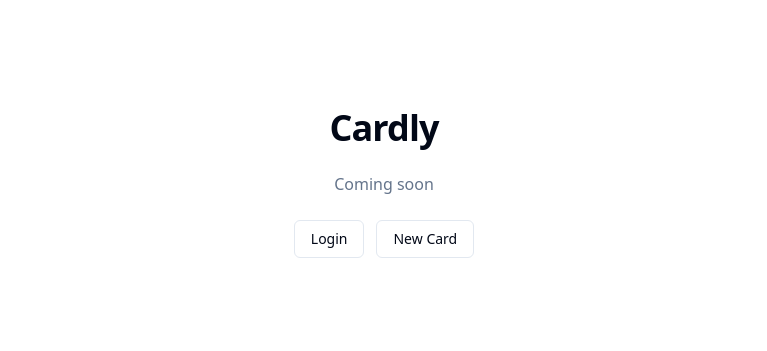
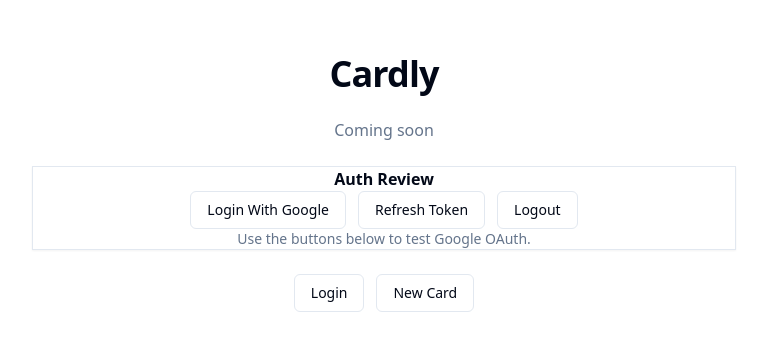
Before and after one commit to taltech-vanemarendajaks/team-13-cardly, a Next.js app in the folder frontend/: page / in a window 1280 px wide. Shown: the part 217-568 px from the top of the page, without its empty margins (256-1023 px from the left). Built offline with nearby package versions, Linux system fonts and the light colour scheme; no server answers.

Commit message:
temp test frontend added

```diff
--- a/frontend/app/login/page.tsx
+++ b/frontend/app/login/page.tsx
@@ -1,8 +1,13 @@
+import { AuthControls } from "../../tempTestAuth/AuthControls";
+
 export default function LoginPage() {
   return (
     <main className="mx-auto flex min-h-screen w-full max-w-3xl flex-col gap-4 p-8">
       <h1 className="text-3xl font-semibold">Login</h1>
-      <p className="text-muted-foreground">Google sign-in page placeholder.</p>
+      <p className="text-muted-foreground">
+        Minimal review page for the Google OAuth flow wired to the backend.
+      </p>
+      <AuthControls authSuccess={false} />
     </main>
   );
 }
--- a/frontend/app/page.tsx
+++ b/frontend/app/page.tsx
@@ -1,15 +1,28 @@
 import Link from "next/link";
+import { AuthControls } from "../tempTestAuth/AuthControls";
 
 const links = [
   { href: "/login", label: "Login" },
   { href: "/editor/new", label: "New Card" }
 ];
 
-export default function Home() {
+type HomePageProps = {
+  searchParams?: Promise<{
+    auth?: string | string[];
+  }>;
+};
+
+export default async function Home({ searchParams }: HomePageProps) {
+  const resolvedSearchParams = (await searchParams) ?? {};
+  const authParam = Array.isArray(resolvedSearchParams.auth)
+    ? resolvedSearchParams.auth[0]
+    : resolvedSearchParams.auth;
+
   return (
     <main className="mx-auto flex min-h-screen w-full max-w-3xl flex-col items-center justify-center gap-6 p-8 text-center">
       <h1 className="text-4xl font-bold tracking-tight">Cardly</h1>
       <p className="text-muted-foreground">Coming soon</p>
+      <AuthControls authSuccess={authParam === "success"} />
       <div className="flex flex-wrap items-center justify-center gap-3">
         {links.map((link) => (
           <Link
--- /dev/null
+++ b/frontend/tempTestAuth/AuthControls.tsx
@@ -0,0 +1,152 @@
+"use client";
+
+import { useEffect, useState } from "react";
+
+const apiBaseUrl = process.env.NEXT_PUBLIC_API_URL ?? "http://localhost:3001";
+
+type RefreshSession = {
+  accessToken: string;
+  accessTokenExpiresIn: string;
+};
+
+type AuthControlsProps = {
+  authSuccess: boolean;
+};
+
+async function readErrorMessage(response: Response) {
+  try {
+    const payload = (await response.json()) as {
+      message?: string | string[];
+      error?: string;
+    };
+
+    if (Array.isArray(payload.message)) {
+      return payload.message.join(", ");
+    }
+
+    if (typeof payload.message === "string") {
+      return payload.message;
+    }
+
+    if (typeof payload.error === "string") {
+      return payload.error;
+    }
+  } catch {
+    return `${response.status} ${response.statusText}`;
+  }
+
+  return `${response.status} ${response.statusText}`;
+}
+
+export function AuthControls({ authSuccess }: AuthControlsProps) {
+  const [accessToken, setAccessToken] = useState("");
+  const [status, setStatus] = useState("Use the buttons below to test Google OAuth.");
+  const [isRefreshing, setIsRefreshing] = useState(false);
+  const [isLoggingOut, setIsLoggingOut] = useState(false);
+
+  useEffect(() => {
+    if (!authSuccess) {
+      return;
+    }
+
+    void refreshAccessToken("Testing authToken:");
+  }, [authSuccess]);
+
+  async function refreshAccessToken(logLabel: string) {
+    setIsRefreshing(true);
+    setStatus("Requesting a new access token...");
+
+    try {
+      const response = await fetch(`${apiBaseUrl}/auth/refresh`, {
+        method: "POST",
+        credentials: "include"
+      });
+
+      if (!response.ok) {
+        throw new Error(await readErrorMessage(response));
+      }
+
+      const payload = (await response.json()) as RefreshSession;
+      setAccessToken(payload.accessToken);
+      setStatus(`Access token ready (${payload.accessTokenExpiresIn}). Check the browser console.`);
+      console.log(logLabel, payload.accessToken);
+    } catch (requestError) {
+      setAccessToken("");
+      setStatus(requestError instanceof Error ? requestError.message : "Unable to refresh session");
+    } finally {
+      setIsRefreshing(false);
+    }
+  }
+
+  async function logout() {
+    if (!accessToken) {
+      setStatus("Fetch an access token before calling logout.");
+      return;
+    }
+
+    setIsLoggingOut(true);
+    setStatus("Calling /auth/logout...");
+
+    try {
+      const response = await fetch(`${apiBaseUrl}/auth/logout`, {
+        method: "POST",
+        credentials: "include",
+        headers: {
+          Authorization: `Bearer ${accessToken}`
+        }
+      });
+
+      if (!response.ok) {
+        throw new Error(await readErrorMessage(response));
+      }
+
+      setAccessToken("");
+      setStatus("Logged out. Refresh should now fail until you sign in again.");
+      console.log("Logged out successfully");
+    } catch (requestError) {
+      setStatus(requestError instanceof Error ? requestError.message : "Unable to log out");
+    } finally {
+      setIsLoggingOut(false);
+    }
+  }
+
+  function loginWithGoogle() {
+    window.location.href = `${apiBaseUrl}/auth/google`;
+  }
+
+  return (
+    <section className="flex w-full max-w-3xl flex-col items-center gap-5 rounded-2xl border bg-card px-6 py-7 shadow-sm">
+      <div className="max-w-2xl space-y-2 text-center">
+        <h2 className="text-xl font-semibold">Auth Review</h2>
+        <p className="text-sm text-muted-foreground">
+        </p>
+      </div>
+      <div className="flex flex-wrap items-center justify-center gap-3">
+        <button
+          className="rounded-md border px-4 py-2 text-sm font-medium transition hover:bg-accent disabled:cursor-not-allowed disabled:opacity-60"
+          onClick={loginWithGoogle}
+          type="button"
+        >
+          Login With Google
+        </button>
+        <button
+          className="rounded-md border px-4 py-2 text-sm font-medium transition hover:bg-accent disabled:cursor-not-allowed disabled:opacity-60"
+          disabled={isRefreshing}
+          onClick={() => void refreshAccessToken("New access token:")}
+          type="button"
+        >
+          {isRefreshing ? "Refreshing..." : "Refresh Token"}
+        </button>
+        <button
+          className="rounded-md border px-4 py-2 text-sm font-medium transition hover:bg-accent disabled:cursor-not-allowed disabled:opacity-60"
+          disabled={!accessToken || isLoggingOut}
+          onClick={() => void logout()}
+          type="button"
+        >
+          {isLoggingOut ? "Logging Out..." : "Logout"}
+        </button>
+      </div>
+      <p className="max-w-2xl text-center text-sm text-muted-foreground">{status}</p>
+    </section>
+  );
+}
```
Also changed, not shown: 1 other file (tests, documents, lock files or other folders).
